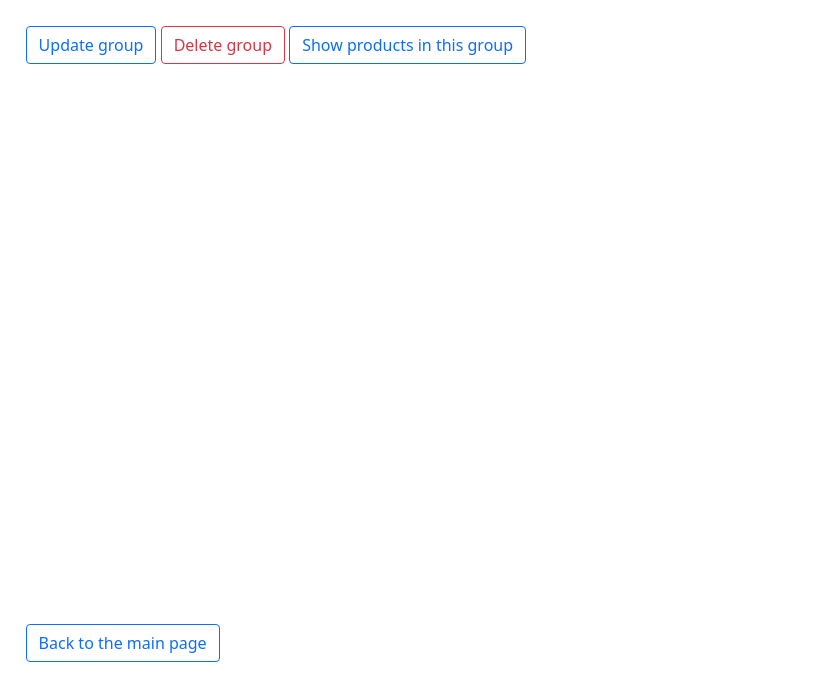
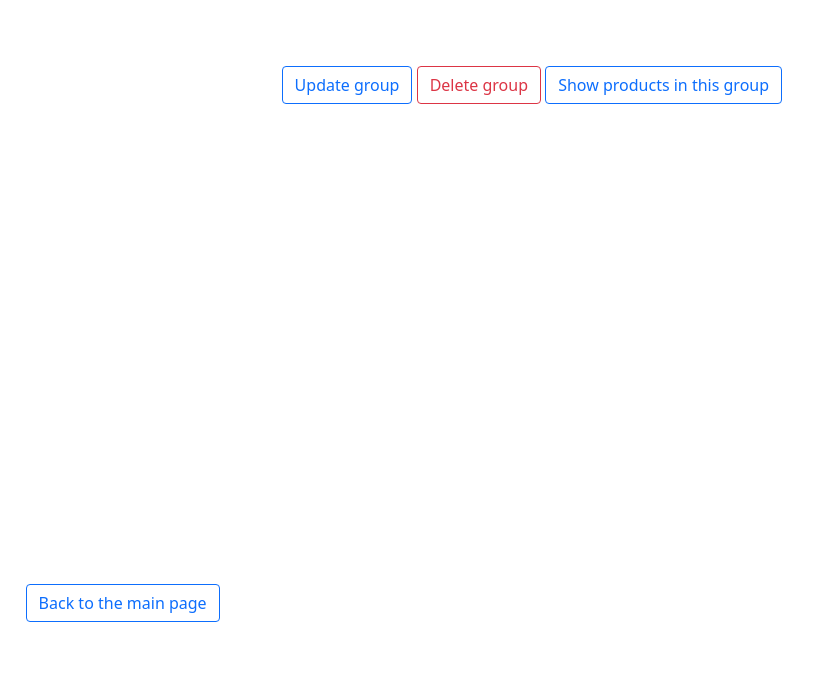
Before and after one commit to ValeriiaHuza/clientserver-front, a plain HTML site: page main/group.html in a window 1280 px wide. Shown: the whole page, without its empty margins (0-819 px from the left). Drawn offline with nearby package versions, Linux system fonts and the light colour scheme; no server answers.

Commit message:
some changes

```diff
--- a/main/group.html
+++ b/main/group.html
@@ -16,8 +16,19 @@
         margin: 1vw;
         padding: 1vw;
     }
+    #group{
+        margin-top: 5vh;
+        margin-left: 20vw;
+        margin-right: 20vw;
+    }
     #bottom{
-        margin-top: 70vh;
+        margin-top: 60vh;
+    }
+
+    #firstButton {
+        margin-top: 5vh;
+        margin-left: 20vw;
+        margin-right: 20vw;
     }
 </style>
 
```
